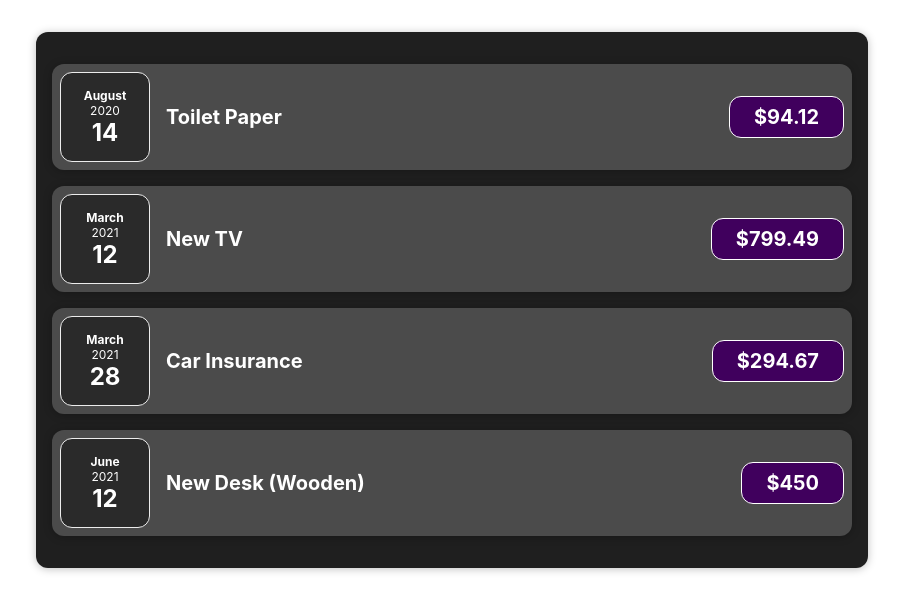
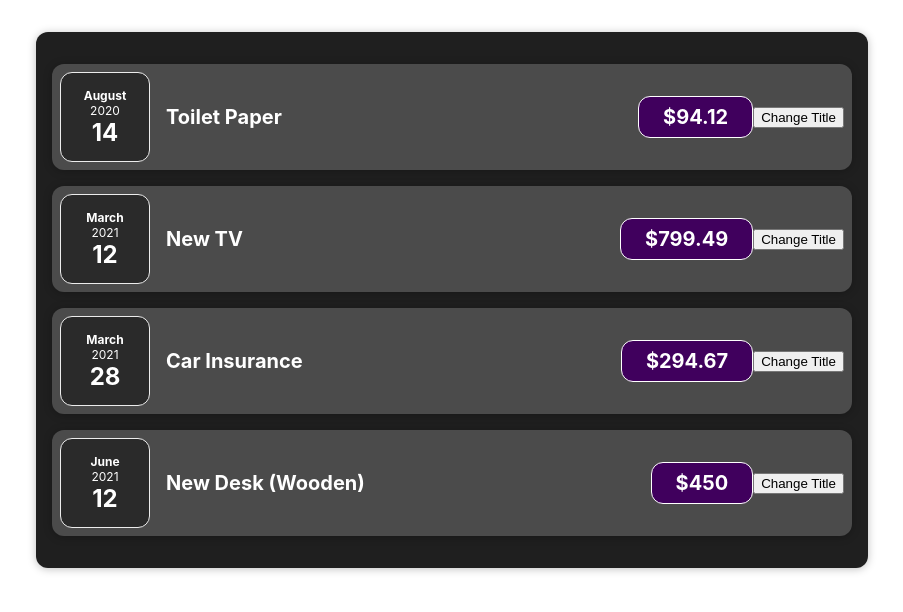
Before and after one commit to qweered/expences-tracker, a React (Create React App) app: page / in a window 1280 px wide. Shown: the top 612 px of the page, without its empty margins (188-1091 px from the left). Built offline with nearby package versions, Linux system fonts and the light colour scheme.

Commit message:
feat: update title through state

```diff
--- a/src/components/Expenses/ExpenseItem.jsx
+++ b/src/components/Expenses/ExpenseItem.jsx
@@ -1,17 +1,31 @@
+import { useState } from "react";
+
 import Card from "../UI/Card.jsx";
 
 import ExpenseDate from "./ExpenseDate.jsx";
 
 import "./ExpenseItem.css";
 
-const ExpenseItem = ({ date, title, amount }) => (
+const ExpenseItem = ({ date, title, amount }) => {
+  const [newTitle, setNewTitle] = useState(title);
+
+  const clickHandler = () => {
+    setNewTitle("Updated");
+    console.log("Clicked");
+  };
+
+  return (
     <Card className="expense-item">
       <ExpenseDate date={date} />
       <div className="expense-item__description">
-      <h2>{title}</h2>
+        <h2>{newTitle}</h2>
         <div className="expense-item__price">${amount}</div>
       </div>
+      <button onClick={clickHandler} type="button">
+        Change Title
+      </button>
     </Card>
   );
+};
 
 export default ExpenseItem;
```
Also changed, not shown: .eslintrc.json. Lines whose indentation alone changed are shown as unchanged.
